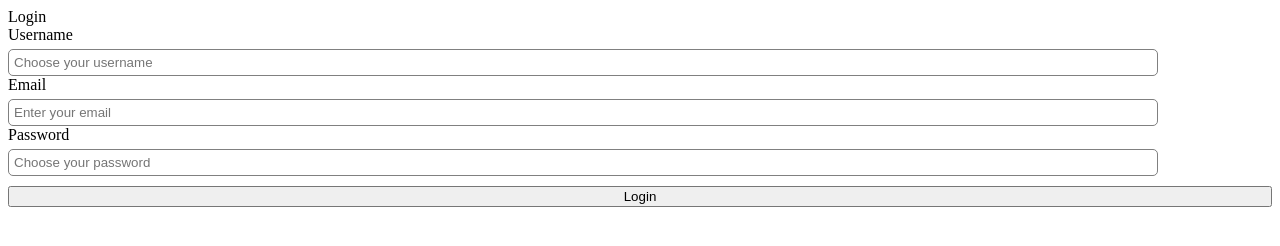
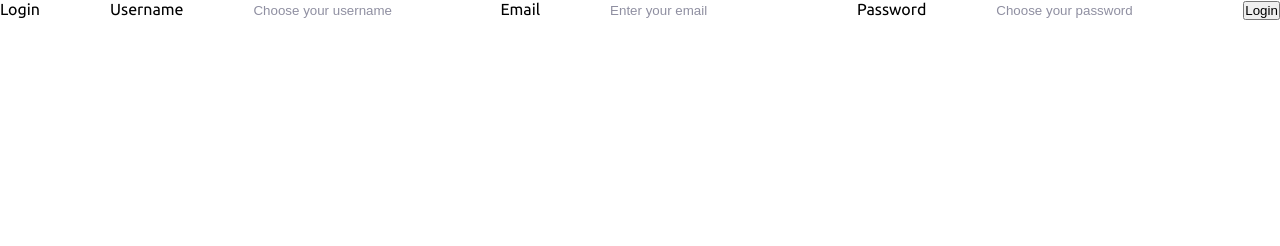
Before and after one commit to dan-altamirano/practica-formulario, a plain HTML site: page index.html in a window 1280 px wide. Drawn offline with Linux system fonts and the light colour scheme.

Commit message:
Se aplicaron estilos de fuente y se agregaron reglas para flexbox

```diff
--- a/css/main.css
+++ b/css/main.css
@@ -1,18 +1,52 @@
-section {
-  width: 380px;
+/* --------------------------- Fonts ---------------------------------------- */
+@font-face {
+  font-family: Ubuntu-Regular;
+  src: url('../fonts/ubuntu/Ubuntu-Regular.ttf');
 }
-input,
+
+@font-face {
+  font-family: Ubuntu-Bold;
+  src: url('../fonts/ubuntu/Ubuntu-Bold.ttf');
+}
+
+/* --------------------------- General -------------------------------------- */
+
+* {
+	margin: 0px;
+	padding: 0px;
+	box-sizing: border-box;
+}
+body,
+html {
+	height: 100%;
+	font-family: Ubuntu-Regular, sans-serif;
+}
+input {
+	outline: none;
+	border: none;
+}
+input:focus {
+  border-color: transparent !important;
+}
+input::-webkit-input-placeholder { color: #8f8fa1;}
+input:-moz-placeholder { color: #8f8fa1;}
+input::-moz-placeholder { color: #8f8fa1;}
+input:-ms-input-placeholder { color: #8f8fa1;}
 label {
   display: block;
-  width: 90%;
+  margin: 0;
 }
-input {
-  border-radius: 5px;
-  border: 1px solid gray;
-  padding: 5px;
-  margin-top: 5px;
+form {
+  width: 100%;
+  display: -webkit-box;
+	display: -webkit-flex;
+	display: -moz-box;
+	display: -ms-flexbox;
+	display: flex;
+	justify-content: space-between;
+  -webkit-flex-wrap: wrap;
+	-moz-flex-wrap: wrap;
+	-ms-flex-wrap: wrap;
+	-o-flex-wrap: wrap;
+	flex-wrap: wrap;
 }
-button {
-  margin-top: 10px;
-  width: 100%;
-}
```
